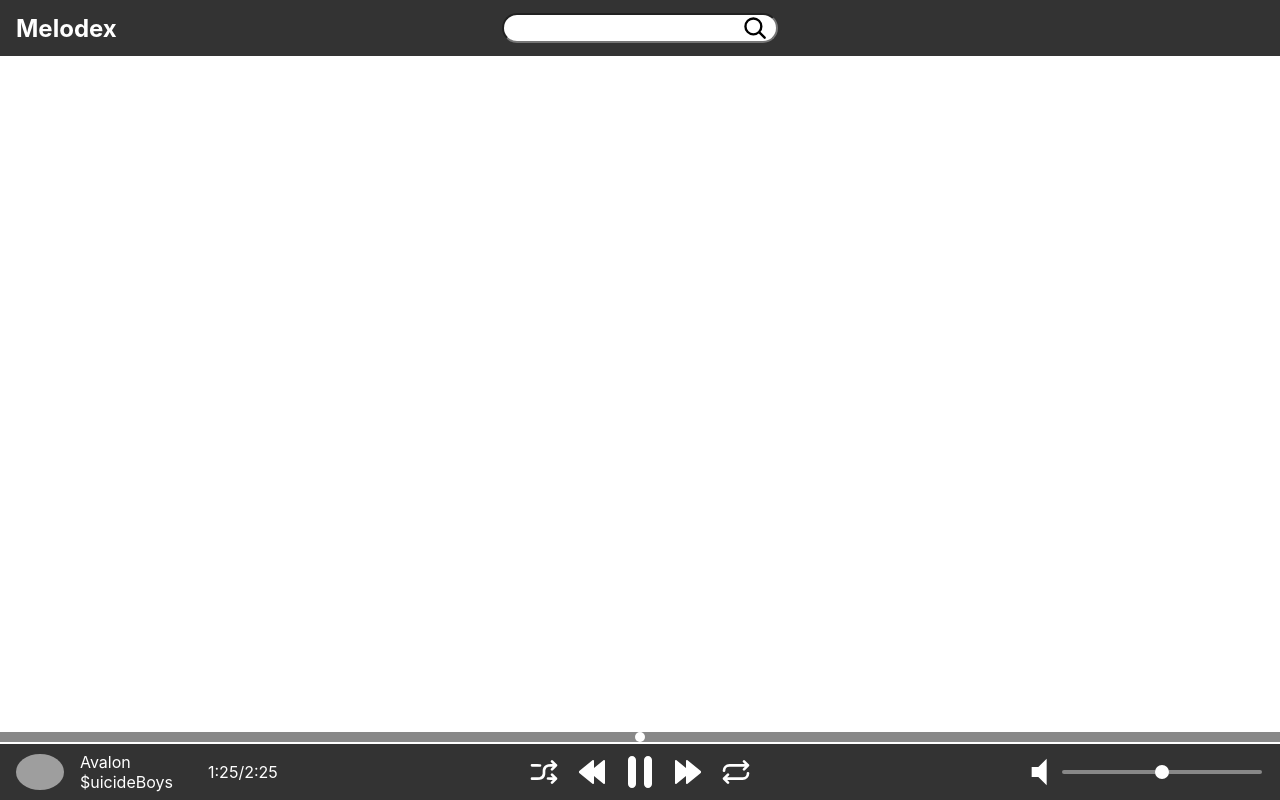
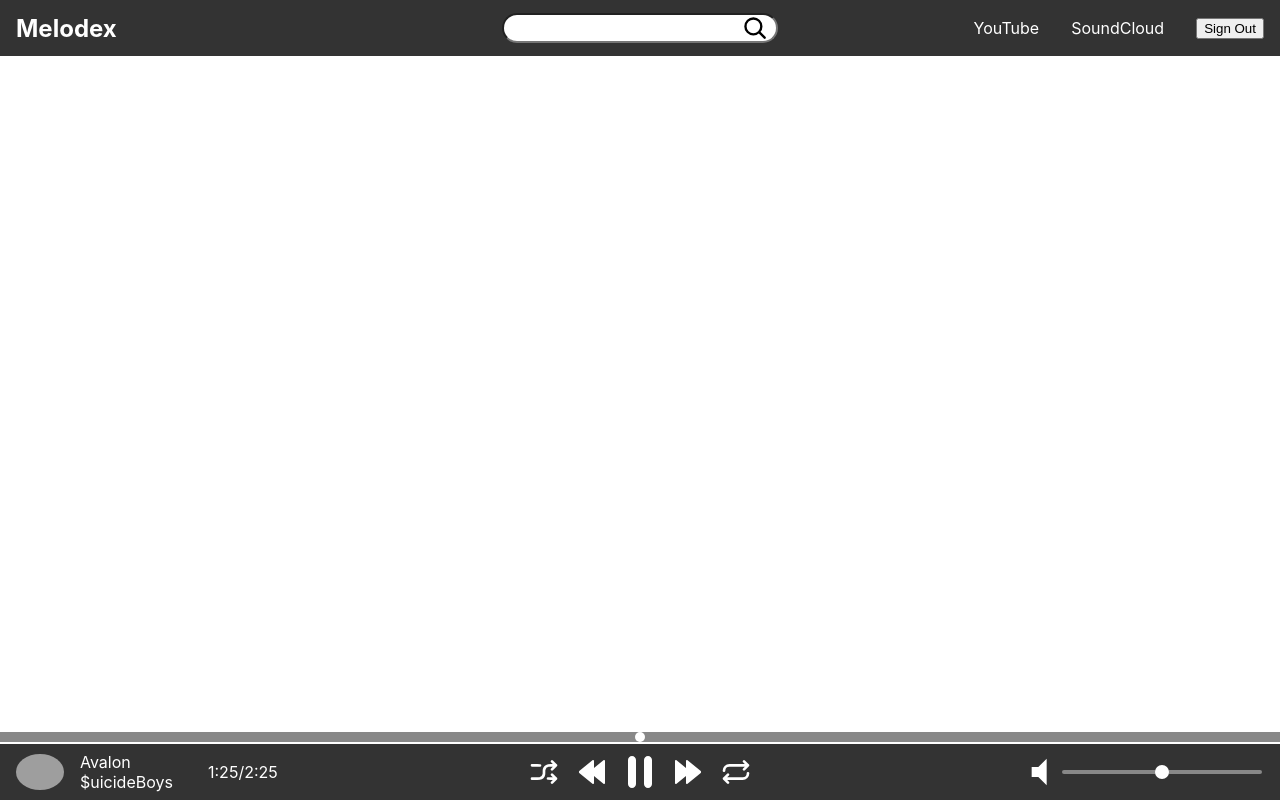
Before and after one commit to MichaelVerdon/Melodex, a React (Create React App) app in the folder melodex/: page / in a window 1280 px wide. Built offline with nearby package versions, Linux system fonts and the light colour scheme; grey boxes are pictures that could not be loaded.

Commit message:
more stuff

```diff
--- a/melodex/src/App.css
+++ b/melodex/src/App.css
@@ -120,6 +120,19 @@ html, body {
 
 .LogoContainer {
   font-size: 1rem;
+}
+
+.searchList{
+  list-style: none;
+  display: flex;
+  justify-content: space-between;
+  gap: 2rem;
+  padding-right: 1rem;
+}
+
+.searchList li{
+  color: white;
+  cursor: pointer;
 }
 
 .SearchContainer {
--- a/melodex/src/NavBar.jsx
+++ b/melodex/src/NavBar.jsx
@@ -1,4 +1,12 @@
+import { useState } from 'react';
+
 const NavBar = () => {
+
+    const [signedIn, signIn] = useState(false);
+
+    const signUserIn = () => {
+        signIn(!signedIn);
+    }
     return(
         <>
             <nav className="nav">
@@ -7,6 +15,13 @@ const NavBar = () => {
                         <h1>Melodex</h1>
                     </a>
                 </div>
+                <ul className="searchList">
+                    <li>YouTube</li>
+                    <li>SoundCloud</li>
+                    {signedIn ?
+                    <button onClick={signUserIn}>Sign In</button> :
+                    <button onClick={signUserIn}>Sign Out</button>}
+                </ul>
                 <div className="SearchContainer">
                     <input/>
                     <img src="../images/nav/search.svg" className="Search"/>
```
